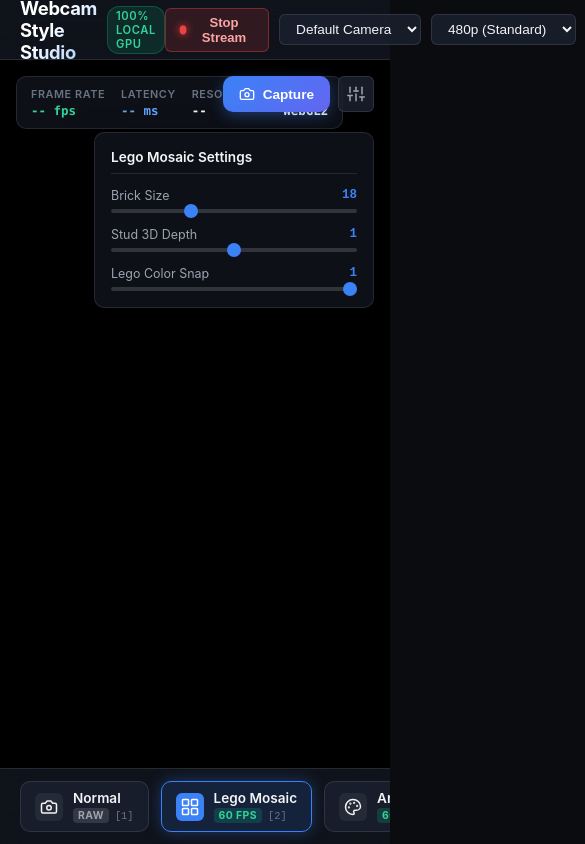
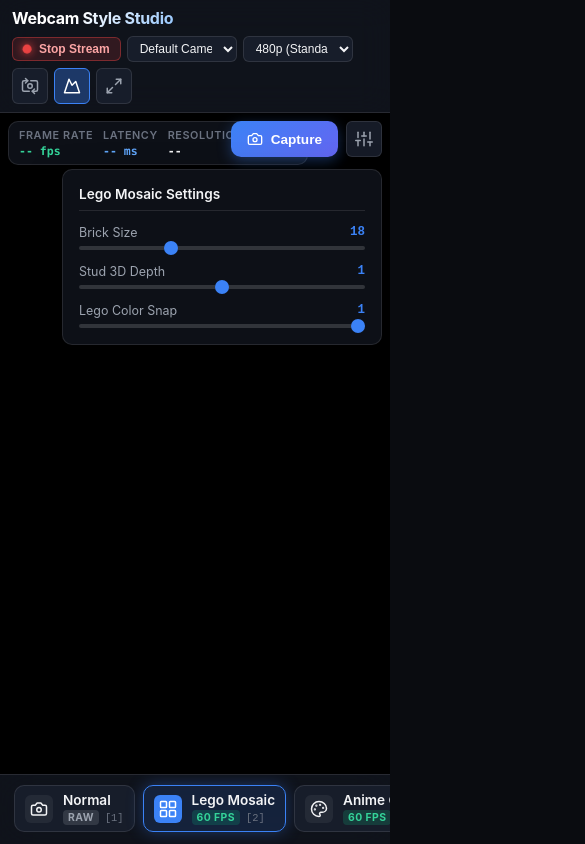
Before and after one commit to Aditya6101/web-cam-studio, a website built with Vite: page web/index.html in a window 390 px wide. Shown: the top 844 px of the page, 585 px wide, since content can reach past the window. Built offline with nearby package versions, Linux system fonts and the light colour scheme; no server answers; what onnxruntime-web would draw is missing.

Commit message:
feat(mobile): add camera flip, touch responsive UI, and mobile HTTPS support

```diff
--- a/web/index.html
+++ b/web/index.html
@@ -30,6 +30,9 @@
           <select id="resolution-select" class="select-control" title="Capture Resolution">
             <option value="640x480">480p</option>
           </select>
+
+          <button id="switch-camera-btn" class="icon-btn" title="Flip Front / Rear Camera (F)">
+          </button>
 
           <button id="mirror-btn" class="icon-btn active" title="Toggle Mirror (M)">
           </button>
--- a/web/package.json
+++ b/web/package.json
@@ -4,11 +4,13 @@
   "version": "0.0.0",
   "type": "module",
   "scripts": {
-    "dev": "vite",
+    "dev": "vite --host",
+    "dev:https": "vite --host --mode https",
     "build": "tsc && vite build",
     "preview": "vite preview"
   },
   "devDependencies": {
+    "@vitejs/plugin-basic-ssl": "^2.3.0",
     "typescript": "~7.0.2",
     "vite": "^8.3.6",
     "vite-plugin-static-copy": "^4.1.1"
--- a/web/src/camera.ts
+++ b/web/src/camera.ts
@@ -22,6 +22,7 @@ export class CameraManager {
   private currentDeviceId: string | null = null;
   private currentResolution: CameraResolution = PRESET_RESOLUTIONS[1]; // default 480p
   private isMirrored: boolean = true;
+  private currentFacingMode: 'user' | 'environment' = 'user';
 
   constructor() {
     this.video = document.createElement('video');
@@ -40,6 +41,18 @@ export class CameraManager {
 
   public setMirrored(mirrored: boolean) {
     this.isMirrored = mirrored;
+  }
+
+  public getFacingMode(): 'user' | 'environment' {
+    return this.currentFacingMode;
+  }
+
+  public async toggleFacingMode(): Promise<MediaStream> {
+    this.currentFacingMode = this.currentFacingMode === 'user' ? 'environment' : 'user';
+    // Front camera is mirrored like a selfie mirror; rear environment camera is unmirrored
+    this.isMirrored = this.currentFacingMode === 'user';
+    this.currentDeviceId = null;
+    return this.start();
   }
 
   public async getAvailableCameras(): Promise<CameraDeviceInfo[]> {
@@ -68,10 +81,15 @@ export class CameraManager {
     this.stop();
     this.currentResolution = resolution;
 
+    if (typeof window !== 'undefined' && !window.isSecureContext) {
+      throw new Error('Camera access requires HTTPS or localhost when viewing on mobile devices.');
+    }
+
     const constraints: MediaStreamConstraints = {
       audio: false,
       video: {
         deviceId: deviceId ? { exact: deviceId } : undefined,
+        facingMode: !deviceId ? { ideal: this.currentFacingMode } : undefined,
         width: { ideal: resolution.width },
         height: { ideal: resolution.height },
         frameRate: { ideal: 60, min: 15 }
--- a/web/src/style.css
+++ b/web/src/style.css
@@ -623,3 +623,69 @@ input[type="range"]::-webkit-slider-thumb:hover {
   transform: translateY(-1px);
   opacity: 0.95;
 }
+
+
+/* Mobile Responsive Optimizations */
+@media (max-width: 640px) {
+  .top-nav {
+    height: auto;
+    padding: 8px 12px;
+    flex-wrap: wrap;
+    gap: 8px;
+  }
+
+  .brand h1 {
+    font-size: 1rem;
+  }
+
+  .brand-badge {
+    display: none;
+  }
+
+  .top-controls {
+    gap: 6px;
+    flex-wrap: wrap;
+  }
+
+  .select-control {
+    padding: 4px 8px;
+    font-size: 0.75rem;
+    max-width: 110px;
+  }
+
+  .stream-btn {
+    padding: 4px 10px;
+    font-size: 0.75rem;
+  }
+
+  .stats-hud {
+    top: 8px;
+    left: 8px;
+    padding: 6px 10px;
+    gap: 10px;
+    font-size: 0.72rem;
+  }
+
+  .quick-actions {
+    top: 8px;
+    right: 8px;
+  }
+
+  .parameters-panel {
+    top: 56px;
+    right: 8px;
+    width: calc(100vw - 16px);
+    max-width: 320px;
+  }
+
+  .style-dock {
+    padding: 10px 14px;
+    padding-bottom: calc(12px + env(safe-area-inset-bottom, 0px));
+    gap: 8px;
+    -webkit-overflow-scrolling: touch;
+  }
+
+  .style-card {
+    padding: 6px 10px;
+  }
+}
--- a/web/src/ui/controls.ts
+++ b/web/src/ui/controls.ts
@@ -116,6 +116,22 @@ export class UIManager {
         this.camera.setMirrored(newState);
         mirrorBtn.classList.toggle('active', newState);
         this.showToast(newState ? 'Mirror: On' : 'Mirror: Off');
+      });
+    }
+
+    // Flip Front / Rear Camera Button (especially for mobile)
+    const switchCameraBtn = document.getElementById('switch-camera-btn');
+    if (switchCameraBtn) {
+      switchCameraBtn.innerHTML = getIconSvg('switchCamera');
+      switchCameraBtn.addEventListener('click', async () => {
+        try {
+          await this.camera.toggleFacingMode();
+          const mode = this.camera.getFacingMode();
+          mirrorBtn?.classList.toggle('active', this.camera.getMirrored());
+          this.showToast(mode === 'user' ? 'Front Camera (Mirrored)' : 'Rear Camera (Unmirrored)');
+        } catch (err: any) {
+          this.showToast(`Camera switch: ${err.message}`);
+        }
       });
     }
 
@@ -356,6 +372,9 @@ export class UIManager {
       } else if (e.key === 'm' || e.key === 'M') {
         const mirrorBtn = document.getElementById('mirror-btn');
         mirrorBtn?.click();
+      } else if (e.key === 'f' || e.key === 'F') {
+        const switchCameraBtn = document.getElementById('switch-camera-btn');
+        switchCameraBtn?.click();
       } else if (e.key === 's' || e.key === 'S') {
         this.takeSnapshot();
       } else if (e.key === 'p' || e.key === 'P') {
--- a/web/src/ui/icons.ts
+++ b/web/src/ui/icons.ts
@@ -25,7 +25,8 @@ export function getIconSvg(name: string, size = 18): string {
     terminal: `<svg width="${size}" height="${size}" viewBox="0 0 24 24" fill="none" stroke="currentColor" stroke-width="2" stroke-linecap="round" stroke-linejoin="round"><polyline points="4 17 10 11 4 5"/><line x1="12" x2="20" y1="19" y2="19"/></svg>`,
     droplet: `<svg width="${size}" height="${size}" viewBox="0 0 24 24" fill="none" stroke="currentColor" stroke-width="2" stroke-linecap="round" stroke-linejoin="round"><path d="M12 22a7 7 0 0 0 7-7c0-2-1-3.9-3-5.5s-3.5-4-4-6.5c-.5 2.5-2 4.9-4 6.5C6 11.1 5 13 5 15a7 7 0 0 0 7 7z"/></svg>`,
     zap: `<svg width="${size}" height="${size}" viewBox="0 0 24 24" fill="none" stroke="currentColor" stroke-width="2" stroke-linecap="round" stroke-linejoin="round"><polygon points="13 2 3 14 12 14 11 22 21 10 12 10 13 2"/></svg>`,
-    flame: `<svg width="${size}" height="${size}" viewBox="0 0 24 24" fill="none" stroke="currentColor" stroke-width="2" stroke-linecap="round" stroke-linejoin="round"><path d="M8.5 14.5A2.5 2.5 0 0 0 11 12c0-1.38-.5-2-1-3-1.072-2.143-.224-4.054 2-6 .5 2.5 2 4.9 4 6.5 2 1.6 3 3.5 3 5.5a7 7 0 1 1-14 0c0-1.153.433-2.294 1-3a2.5 2.5 0 0 0 2.5 2.5z"/></svg>`
+    flame: `<svg width="${size}" height="${size}" viewBox="0 0 24 24" fill="none" stroke="currentColor" stroke-width="2" stroke-linecap="round" stroke-linejoin="round"><path d="M8.5 14.5A2.5 2.5 0 0 0 11 12c0-1.38-.5-2-1-3-1.072-2.143-.224-4.054 2-6 .5 2.5 2 4.9 4 6.5 2 1.6 3 3.5 3 5.5a7 7 0 1 1-14 0c0-1.153.433-2.294 1-3a2.5 2.5 0 0 0 2.5 2.5z"/></svg>`,
+    switchCamera: `<svg width="${size}" height="${size}" viewBox="0 0 24 24" fill="none" stroke="currentColor" stroke-width="2" stroke-linecap="round" stroke-linejoin="round"><path d="M11 19H4a2 2 0 0 1-2-2V7a2 2 0 0 1 2-2h5"/><path d="M13 5h7a2 2 0 0 1 2 2v10a2 2 0 0 1-2 2h-5"/><circle cx="12" cy="12" r="3"/><path d="m18 22-3-3 3-3"/><path d="m6 2 3 3-3 3"/></svg>`
   };
 
   return icons[name] || icons.camera;
```
Also changed, not shown: 1 other file.
